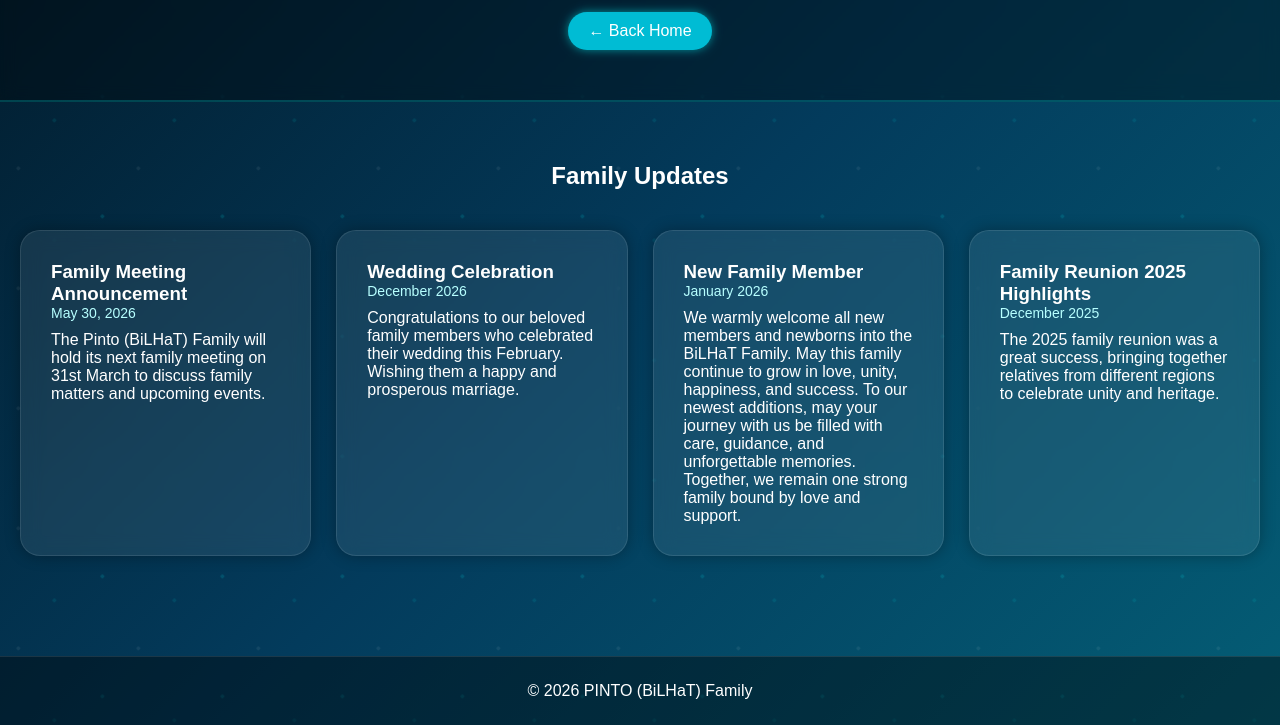
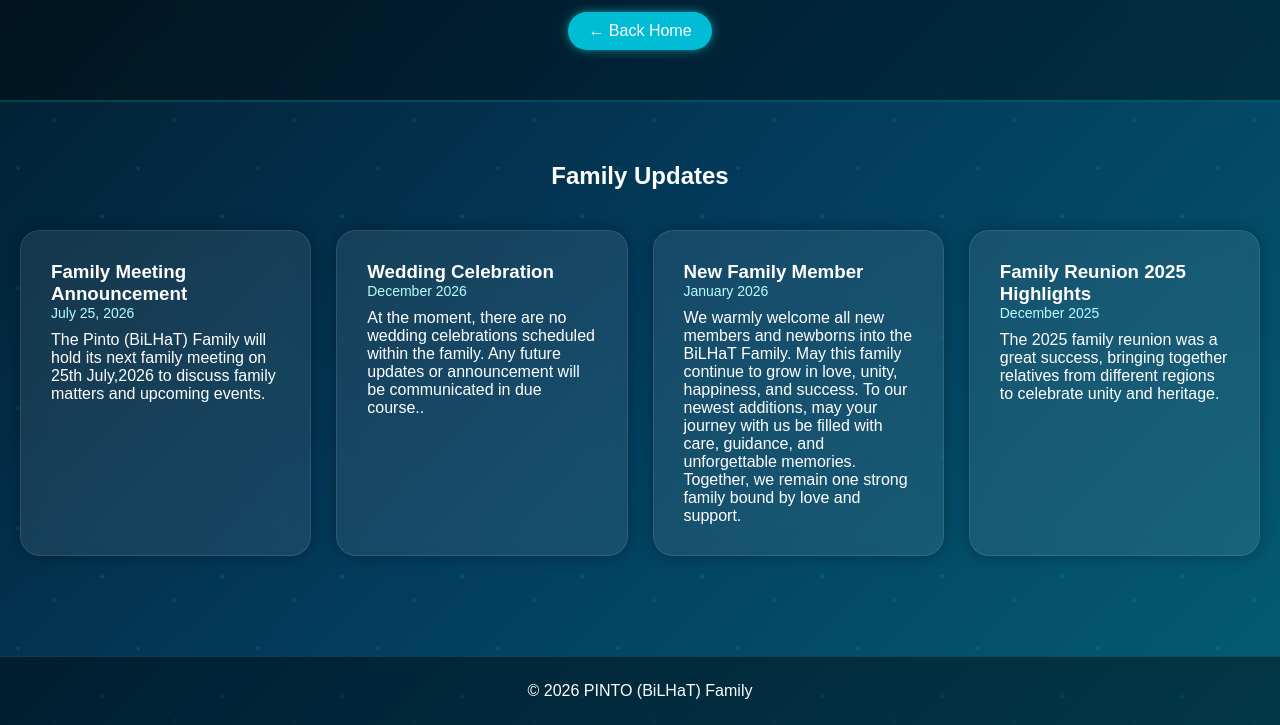
Before and after one commit to dp786950/Pinto, a plain HTML site: page news.html in a window 1280 px wide. Shown: the part 126-851 px from the top of the page. Drawn offline with Linux system fonts and the light colour scheme.

Commit message:
Update news.html

```diff
--- a/news.html
+++ b/news.html
@@ -24,14 +24,14 @@
 
 <div class="news-card">
 <h3>Family Meeting Announcement</h3>
-<p class="date">May 30, 2026</p>
-<p>The Pinto (BiLHaT) Family will hold its next family meeting on 31st March to discuss family matters and upcoming events.</p>
+<p class="date">July 25, 2026</p>
+<p>The Pinto (BiLHaT) Family will hold its next family meeting on 25th July,2026 to discuss family matters and upcoming events.</p>
 </div>
 
 <div class="news-card">
 <h3>Wedding Celebration</h3>
 <p class="date">December 2026</p>
-<p>Congratulations to our beloved family members who celebrated their wedding this February. Wishing them a happy and prosperous marriage.</p>
+<p>At the moment, there are no wedding celebrations scheduled within the family. Any future updates or announcement will be communicated in due course..</p>
 </div>
 
 <div class="news-card">
```
